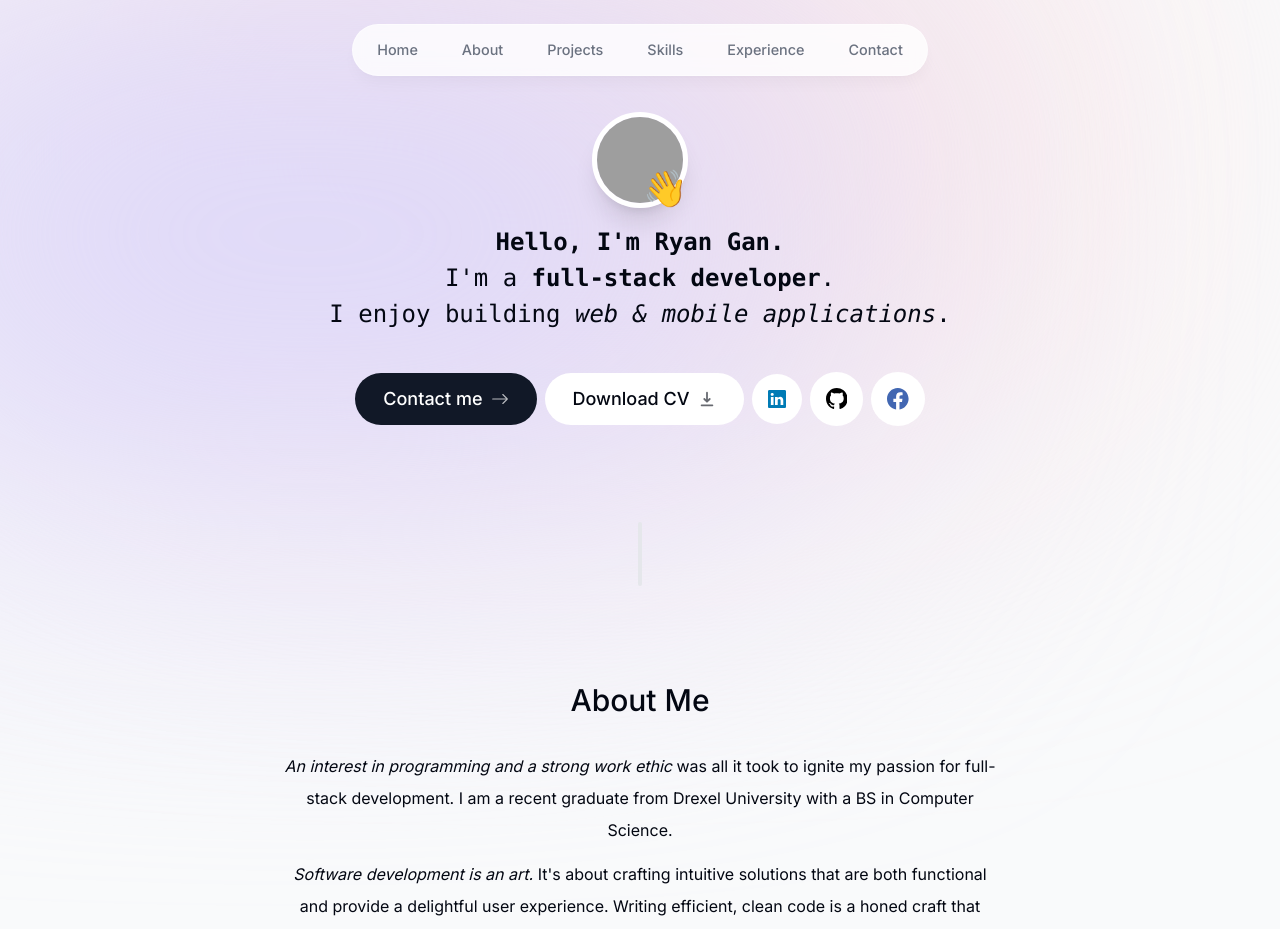
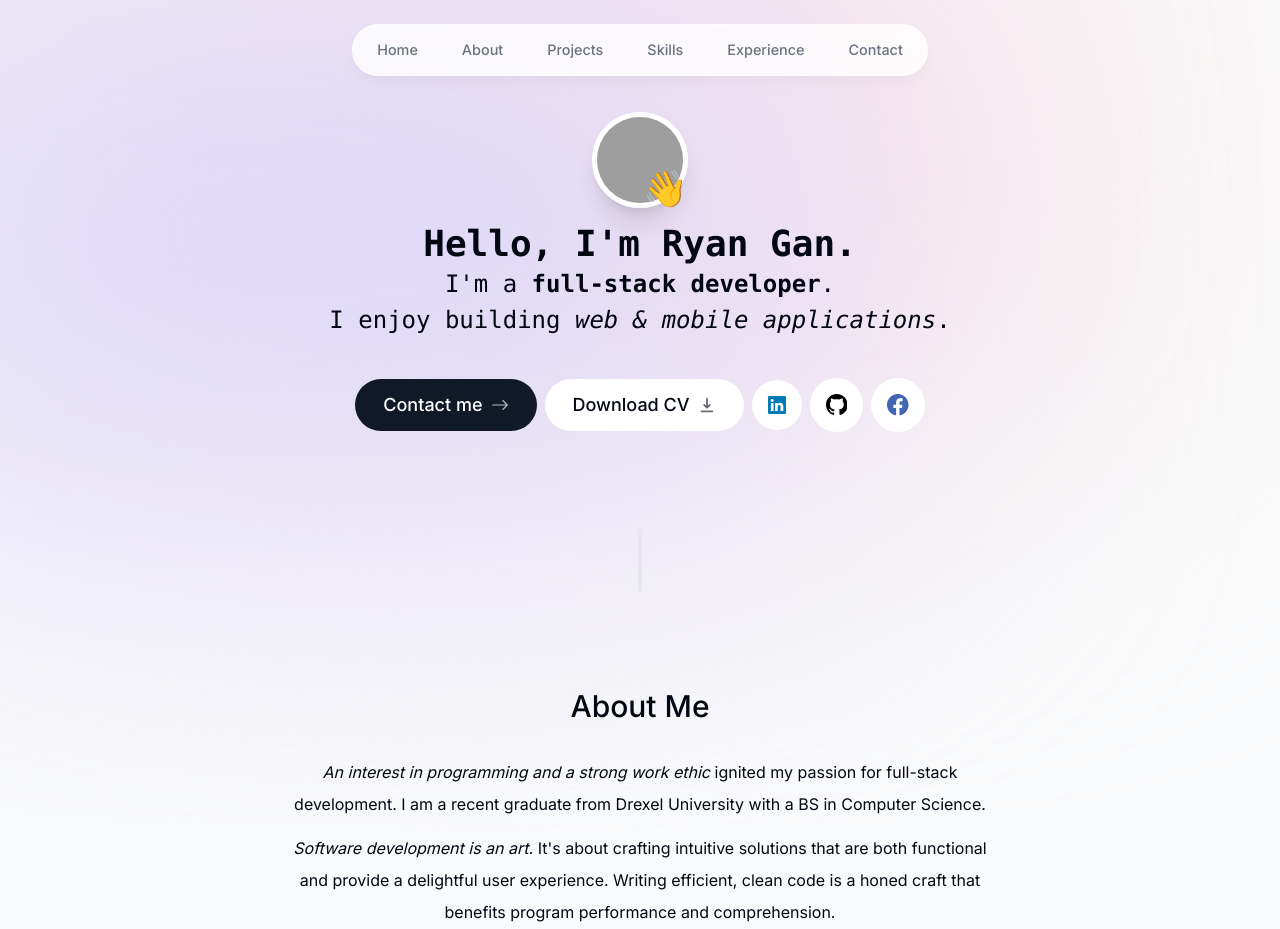
Before and after one commit to ryangandev/ryangan-portfolio, a Next.js app: page / in a window 1280 px wide. Shown: the top 929 px of the page. Built offline with nearby package versions, Linux system fonts and the light colour scheme; grey boxes are pictures that could not be loaded.

Commit message:
Update about and intro

```diff
--- a/src/components/about.tsx
+++ b/src/components/about.tsx
@@ -88,17 +88,16 @@ export default function About() {
                 <span className="italic">
                     An interest in programming and a strong work ethic{' '}
                 </span>
-                was all it took to ignite my passion for full-stack development.
-                I am a recent graduate from Drexel University with a BS in
-                Computer Science.
+                ignited my passion for full-stack development. I am a recent
+                graduate from Drexel University with a BS in Computer Science.
             </p>
 
             <p className="mb-3">
                 <span className="italic">Software development is an art.</span>{' '}
-                It's about crafting intuitive solutions that are both functional
-                and provide a delightful user experience. Writing efficient,
-                clean code is a honed craft that benefits program performance
-                and comprehension.
+                It&apos;s about crafting intuitive solutions that are both
+                functional and provide a delightful user experience. Writing
+                efficient, clean code is a honed craft that benefits program
+                performance and comprehension.
             </p>
 
             <p>
--- a/src/components/intro.tsx
+++ b/src/components/intro.tsx
@@ -61,7 +61,7 @@ export default function Intro() {
                 }}
             >
                 <p>
-                    <span className="font-bold">
+                    <span className="font-bold text-3xl sm:text-4xl">
                         Hello, I&apos;m Ryan Gan.{' '}
                     </span>
                 </p>
```
